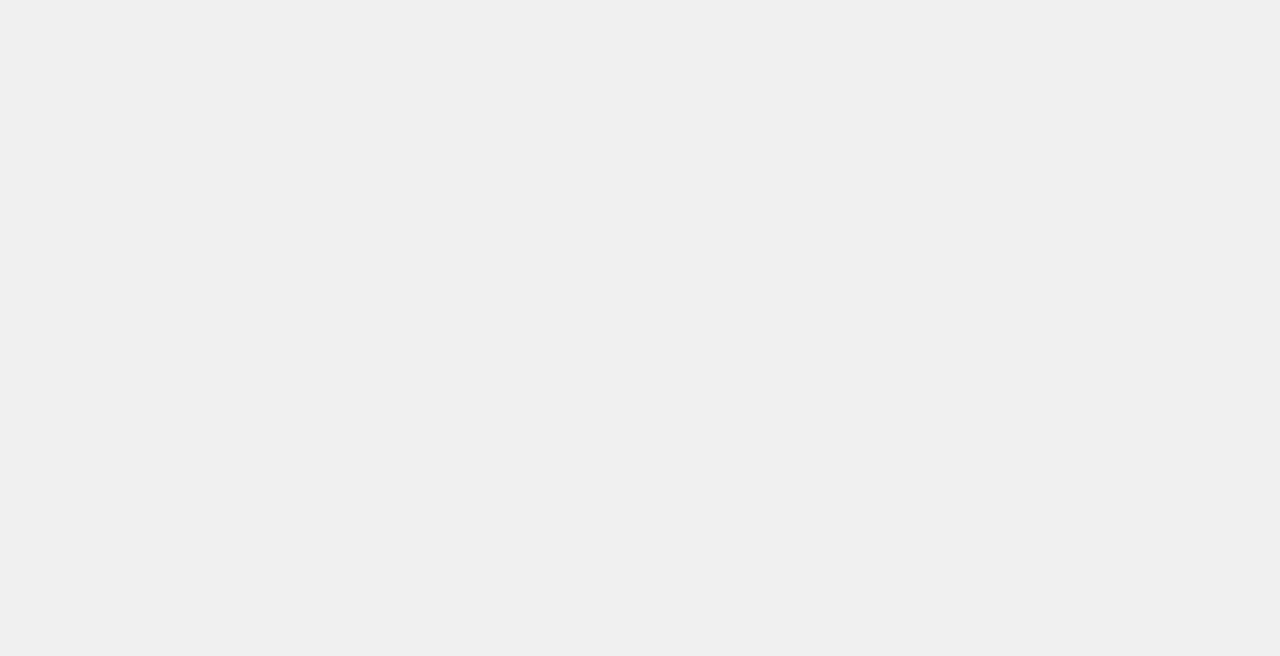
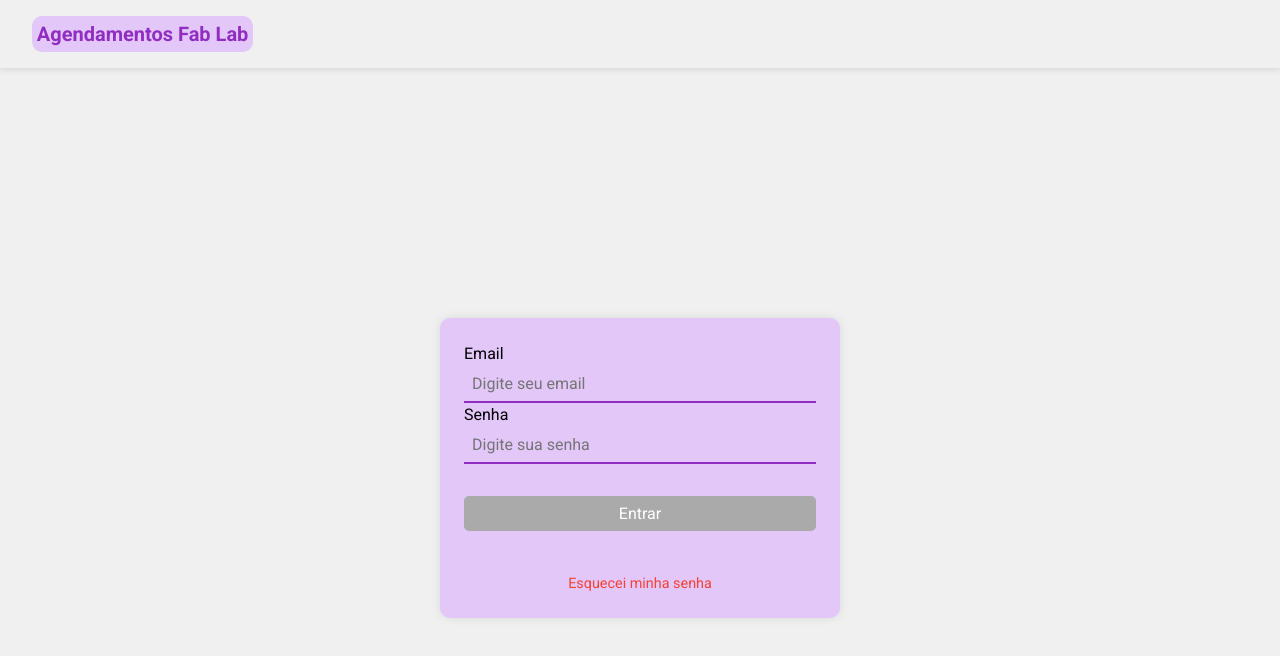
Before and after one commit to DevRodrigoSantana/agendamentosFabLab, an Angular app: page /login in a window 1280 px wide. Before the commit this address led to /. Shown: the top 656 px of the page. Built offline with nearby package versions, Linux system fonts and the light colour scheme.

Commit message:
feat: created page login

```diff
--- a/src/app/app.routes.ts
+++ b/src/app/app.routes.ts
@@ -10,5 +10,9 @@
   {
     path: 'labs',
     loadComponent: () => import('./modules/pages/labs/labs').then(m => m.Labs)
+  },
+  {
+    path:'login',
+    loadComponent: ()=> import('./modules/pages/login/login').then( m => m.Login)
   }
 ];
--- a/src/app/modules/components/header/header.scss
+++ b/src/app/modules/components/header/header.scss
@@ -1,6 +1,7 @@
 @use '../../../../scss/theme/variable' as vars;
 
 .app-header {
+  width: 100vw;
   display: flex;
   align-items: center;
   justify-content: space-between;
--- a/src/app/modules/pages/home/home.html
+++ b/src/app/modules/pages/home/home.html
@@ -8,7 +8,7 @@
     </li>
     <li>
       <a
-        routerLink="/login">
+        routerLink="/agenda">
         <span class="material-symbols-outlined">event</span>Agenda
       </a>
     </li>
--- a/src/app/modules/pages/home/home.scss
+++ b/src/app/modules/pages/home/home.scss
@@ -50,6 +50,7 @@
 
 //  Home
 .home-main {
+  width: 100vw;
   margin-top: 0.5%;
 
   .container {
@@ -68,6 +69,7 @@
       padding: 2rem;
 
       h2 {
+        width: 100vw;
         font-size: vars.$font-size-large;
         font-weight: 700;
         color: vars.$color-primary;
@@ -149,7 +151,7 @@
     }
   }
 
-  @media (max-width: 600px) {
+  @media (max-width: 414px) {
     .container {
       padding: 1rem;
 
@@ -157,7 +159,7 @@
         padding: 1rem;
 
         h2 {
-          font-size: 1.5rem;
+          font-size: 0.1rem;
         }
 
         p {
--- /dev/null
+++ b/src/app/modules/pages/login/login.html
@@ -0,0 +1,12 @@
+
+<app-header></app-header>
+<div class="form-login">
+    <form [formGroup]= "logiForm"(ngSubmit)="onSubmit()">
+        <label for="email">Email</label>
+        <input type="email" id="email" formControlName="email" placeholder="Digite seu email">
+        <label for="passaword">Senha</label>
+        <input id="passaword" type="password" formControlName= "password" placeholder="Digite sua senha ">
+        <button type="submit" [disabled]="logiForm.invalid">Entrar</button>
+        <p>Esquecei minha senha</p>
+    </form>
+</div>
--- /dev/null
+++ b/src/app/modules/pages/login/login.scss
@@ -0,0 +1,67 @@
+@use '../../../../scss/theme/variable' as vars;
+
+
+:host {
+  display: block;
+  height: 100vh;
+  overflow: hidden;
+}
+.form-login {
+  display: flex;
+  justify-content: center;
+  align-items: center;
+  min-height: 100vh;
+  overflow: hidden;
+  background-color: vars.$color-background;
+
+  form {
+    background: vars.$color-primary010;
+    height: 300px;
+    width: 400px;
+    display: flex;
+    flex-direction: column;
+    padding: 1.5rem;
+    border-radius: 10px;
+    box-shadow: 0 0 10px rgba(0, 0, 0, 0.1);
+
+    input {
+      padding: 0.5rem;
+      border: none;
+      color: black;
+      border-bottom: 2px solid vars.$color-primary;
+      background-color: transparent;
+
+      // 🔒 Corrige cor do autofill
+      &:-webkit-autofill,
+      &:-webkit-autofill:hover,
+      &:-webkit-autofill:focus,
+      &:-webkit-autofill:active {
+        -webkit-box-shadow: 0 0 0px 1000px vars.$color-primary010 inset !important;
+        -webkit-text-fill-color: black !important;
+        transition: background-color 5000s ease-in-out 0s;
+      }
+    }
+
+    button {
+      margin-top: 2rem;
+      padding: 0.5rem;
+      background-color: vars.$color-primary;
+      color: white;
+      border: none;
+      border-radius: 5px;
+      cursor: pointer;
+
+      &:disabled {
+        background-color: #aaa;
+        cursor: not-allowed;
+      }
+    }
+
+    p {
+      margin-top: auto;             // empurra para baixo se necessário
+      text-align: center;
+      color: vars.$color-error;
+      font-size: 0.9rem;
+    }
+  }
+}
--- /dev/null
+++ b/src/app/modules/pages/login/login.ts
@@ -0,0 +1,29 @@
+import { CommonModule } from '@angular/common';
+import { Component } from '@angular/core';
+import { RouterModule } from '@angular/router';
+import { Header } from "../../components/header/header";
+import { FormGroup,FormBuilder,Validators, ReactiveFormsModule } from '@angular/forms';
+
+@Component({
+  selector: 'app-login',
+  imports: [CommonModule, RouterModule, Header,ReactiveFormsModule],
+  templateUrl: './login.html',
+  styleUrl: './login.scss'
+})
+export class Login {
+logiForm: FormGroup;
+
+ constructor(private fb:FormBuilder){
+  this.logiForm = this.fb.group({
+    email:["",[Validators.required,Validators.email]],
+    password:["",[Validators.required,Validators.minLength(6)]]
+  });
+ }
+
+ onSubmit(){
+  if(this.logiForm.valid){
+    console.log('login',this.logiForm.value);
+    alert('login enviado');
+  }
+ }
+}
--- a/src/scss/base/_reset.scss
+++ b/src/scss/base/_reset.scss
@@ -17,6 +17,7 @@
   line-height: 1.5;
   margin: 0;
   padding: 0;
+
 }
 
 ul, ol {
```
Also changed, not shown: 1 other file (tests, documents, lock files or other folders).
